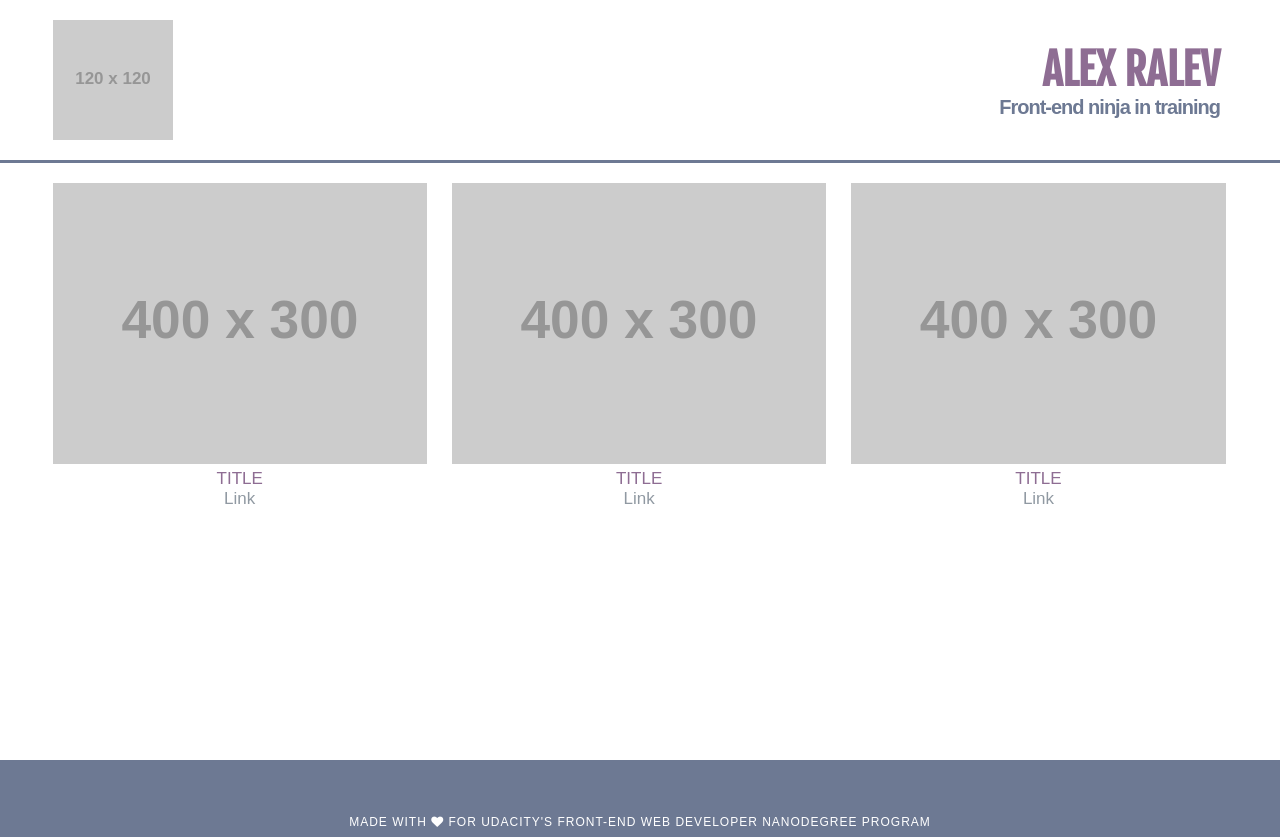
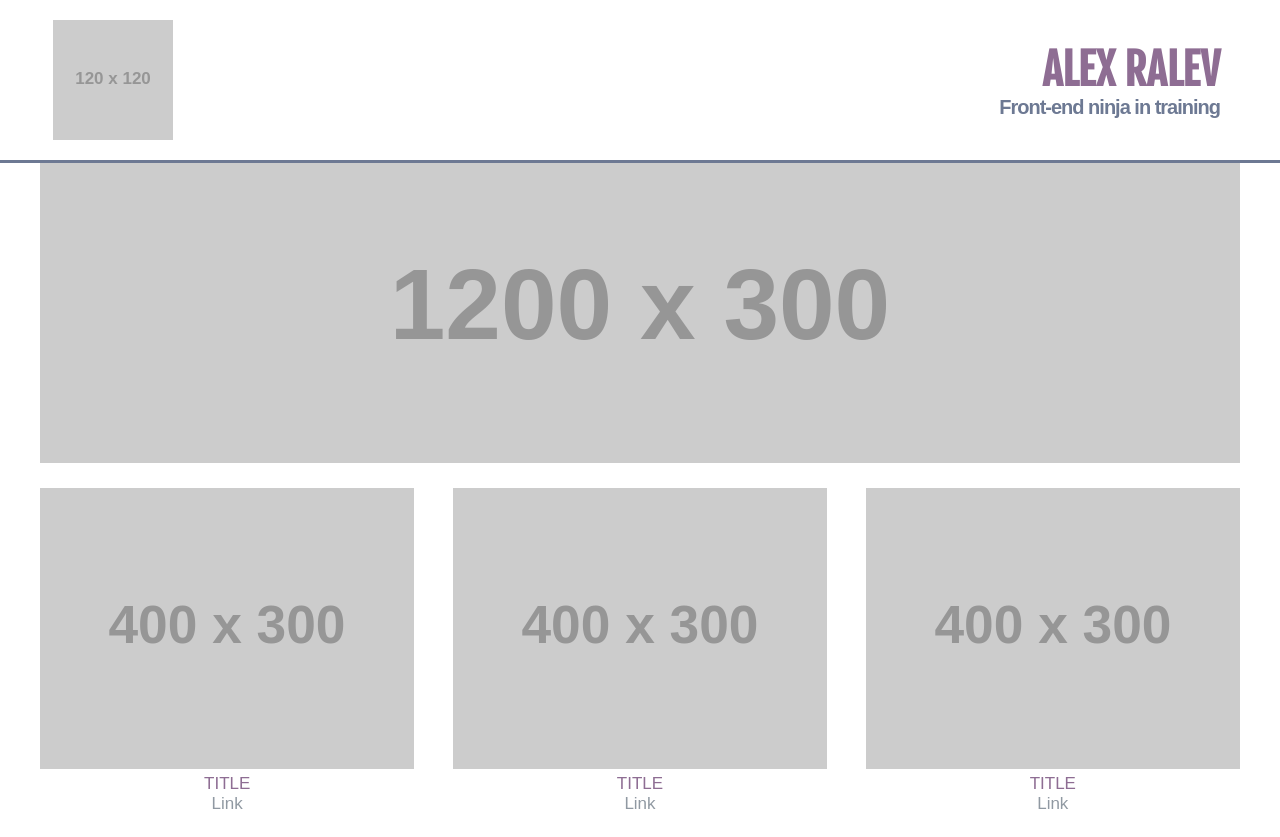
Before and after one commit to Al3x4/portfolio, a plain HTML site: page index.html in a window 1280 px wide. Shown: the top 837 px of the page. Drawn offline with Linux system fonts and the light colour scheme; placeholder pictures from the web are drawn by us; a web font is replaced by a local one.

Commit message:
Add hero picture element with responsive images

```diff
--- a/css/main.css
+++ b/css/main.css
@@ -90,6 +90,13 @@ ul {
 
 .hero {
   border-top: 3px solid #6d7993;
+  margin: 0 auto;
+  text-align: center;
+}
+
+.hero-picture,
+.hero-image {
+  max-width: 100%;
 }
 
 .items-container {
@@ -186,6 +193,7 @@ ul {
   .items-container {
     display: flex;
     flex-wrap: wrap;
+    justify-content: space-between;
   }
 
   .item {
@@ -226,4 +234,13 @@ ul {
     margin: 0 12.5px;
   }
 
+  .item:first-of-type,
+  .item:nth-of-type(4n) {
+    margin-left: 0;
+  }
+
+  .item:nth-of-type(3n) {
+    margin-right: 0;
+  }
+
 }
--- a/index.html
+++ b/index.html
@@ -5,7 +5,7 @@
 	<meta name="viewport" content="width=device-width, initial-scale=1">
 	<title>Alexandra Ralev Portfolio</title>
 	<link rel="stylesheet" href="http://fonts.googleapis.com/css?family=Fjalla+One|Cantarell:400,700">
-	<link rel="stylesheet" href="https://cdnjs.cloudflare.com/ajax/libs/font-awesome/4.7.0/css/font-awesome.css" />
+	<link rel="stylesheet" href="https://cdnjs.cloudflare.com/ajax/libs/font-awesome/4.7.0/css/font-awesome.css"/>
 	<link rel="stylesheet" href="css/main.css">
 </head>
 <body>
@@ -18,6 +18,11 @@
 	</header>
 	<main class="main">
 		<div class="hero">
+			<picture class="hero-picture">
+				<source srcset="https://placehold.it/1200x300" media="(min-width: 800px)">
+				<source srcset="https://placehold.it/800x300" media="(min-width: 400px)">
+				<img class="hero-image" src="https://placehold.it/400x250" alt="hero">
+			</picture>
 		</div>
 		<div class="items-container">
 			<div class="item">
```
